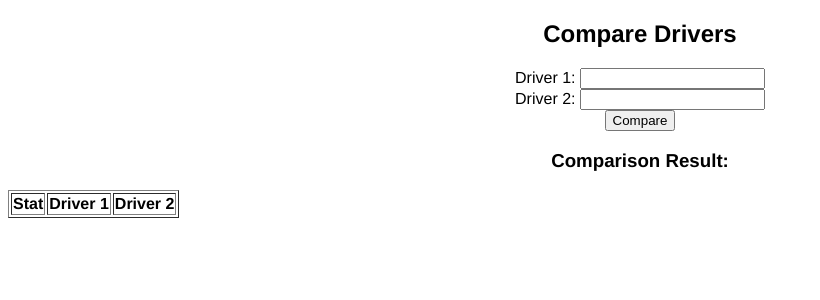
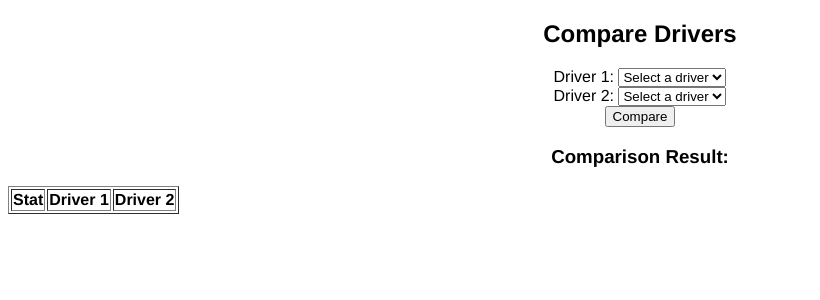
Before and after one commit to wesleyopenda/f1-database-fastAPI, a FastAPI app: template templates/compare-drivers.html in a window 1280 px wide. Shown: the part 26-326 px from the top of the page, without its empty margins (0-820 px from the left). Run offline with FastAPI, Linux system fonts and the light colour scheme; the template is opened without the code that fills it: most values are stand-ins (such as "Sample title", 1, 10 or a date in 2020); data that the repository does not hold is empty; some libraries are stand-ins or nearby versions.

Commit message:
fixing the compare drivers page

```diff
--- a/main.py
+++ b/main.py
@@ -154,6 +154,7 @@ async def queryTeamsPost(attribute: str = Form(...), comparison: str = Form(...)
     results = [doc.to_dict() for doc in query.stream()]
     return JSONResponse(content={"teams": results})
 
+
 @app.get("/compare-drivers", response_class=HTMLResponse)
 async def compareDrivers(request: Request):
     id_token = request.cookies.get("token")
@@ -161,8 +162,20 @@ async def compareDrivers(request: Request):
     if not user_token:
         return RedirectResponse('/')
 
+    drivers_ref = firestore_db.collection("drivers")
+    drivers = [doc.to_dict() for doc in drivers_ref.stream()]
+
     user = getUser(user_token)
-    return templates.TemplateResponse('compare-drivers.html', {'request' : request, 'user_token': user_token, 'error_message': None, 'user_info': user.get()})
+    return templates.TemplateResponse('compare-drivers.html', {'request': request, 'user_token': user_token, 'user_info': user.get(), 'drivers': drivers})
+
+@app.get("/get-drivers")
+async def getDrivers():
+    try:
+        drivers_ref = firestore_db.collection("drivers")
+        drivers = [doc.to_dict() for doc in drivers_ref.stream()]
+        return JSONResponse(content={"drivers": drivers})
+    except Exception as e:
+        return JSONResponse(content={"error": str(e)}, status_code=500)
 
 @app.post("/compare-drivers")
 async def compareDriversPost(driver1: str = Form(...), driver2: str = Form(...)):
--- a/static/compare-drivers.js
+++ b/static/compare-drivers.js
@@ -1,9 +1,33 @@
 document.addEventListener("DOMContentLoaded", function () {
+    loadDrivers();
+
     document.getElementById("compare-form").addEventListener("submit", function (event) {
         event.preventDefault();
         compareDrivers();
     });
 });
+
+function loadDrivers() {
+    fetch("/get-drivers")
+        .then(response => response.json())
+        .then(data => {
+            let driver1Dropdown = document.getElementById("driver1");
+            let driver2Dropdown = document.getElementById("driver2");
+
+            data.drivers.forEach(driver => {
+                let option1 = document.createElement("option");
+                option1.value = driver.name;
+                option1.textContent = driver.name;
+                driver1Dropdown.appendChild(option1);
+
+                let option2 = document.createElement("option");
+                option2.value = driver.name;
+                option2.textContent = driver.name;
+                driver2Dropdown.appendChild(option2);
+            });
+        })
+        .catch(error => console.error("Error fetching drivers:", error));
+}
 
 function compareDrivers() {
     let driver1 = document.getElementById("driver1").value;
--- a/templates/compare-drivers.html
+++ b/templates/compare-drivers.html
@@ -32,11 +32,17 @@
     <h2>Compare Drivers</h2>
     <form id="compare-form">
         <label>Driver 1:
-                <input type="text" id="driver1" name="driver1" required>
+            <select id="driver1" name="driver1" required>
+                <option value="">Select a driver</option>
+            </select>
         </label><br>
+
         <label>Driver 2:
-                <input type="text" id="driver2" name="driver2" required>
+            <select id="driver2" name="driver2" required>
+                <option value="">Select a driver</option>
+            </select>
         </label><br>
+
         <button type="submit">Compare</button>
     </form>
 
```
Lines whose indentation alone changed are shown as unchanged.
